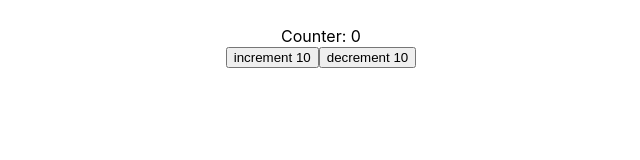
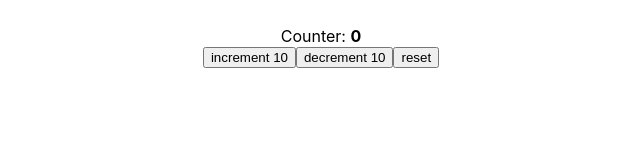
Before and after one commit to GeekShubhamRajput/react-js-learning, a React (Create React App) app in the folder react_typescript/: page / in a window 1280 px wide. Shown: the top 160 px of the page, without its empty margins (319-959 px from the left). Built offline with nearby package versions, Linux system fonts and the light colour scheme.

Commit message:
useReducer Strict Action Types
Discriminating Unions

```diff
--- a/react_typescript/src/components/Counter.tsx
+++ b/react_typescript/src/components/Counter.tsx
@@ -4,10 +4,16 @@
   count: number
 }
 
-type CounterAction = {
-  type: string,
+type UpdateAction = {
+  type: 'increment' | 'decrement',
   payload: number
 }
+
+type ResetAction = {
+  type: 'reset'
+}
+
+type CounterAction = UpdateAction | ResetAction
 
 const initialState = { count: 0 }
 
@@ -17,6 +23,8 @@
       return {count: state.count + action.payload}
     case 'decrement':
       return {count: state.count - action.payload}
+    case 'reset':
+      return initialState
     default:
       return state
   }
@@ -27,9 +35,10 @@
 
   return(
     <>
-      <div>Counter: {state.count}</div>
+      <div>Counter: <b>{state.count}</b></div>
       <button onClick={()=> dispatch({type: 'increment', payload: 10})}>increment 10</button>
       <button onClick={()=> dispatch({type: 'decrement', payload: 10})}>decrement 10</button>
+      <button onClick={()=> dispatch({type: 'reset'})}>reset</button>
     </>
   )
 }
```
